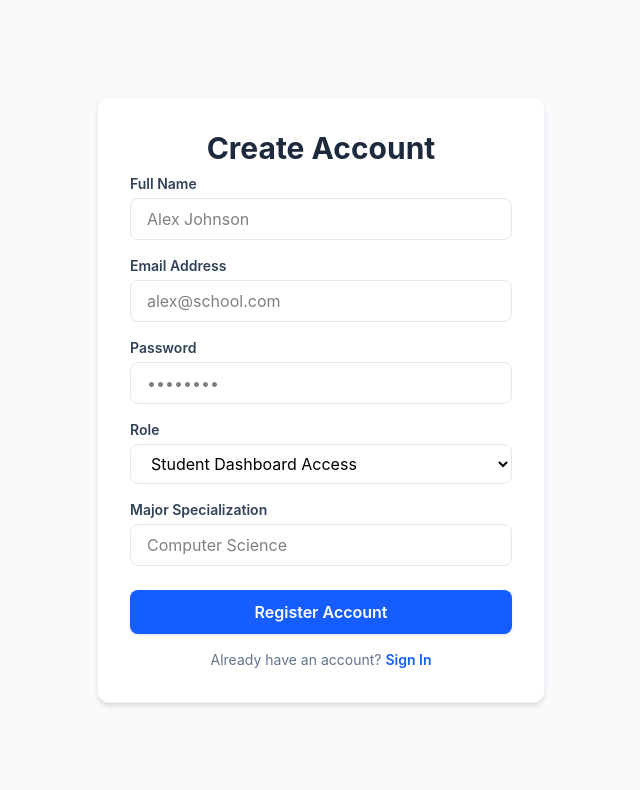
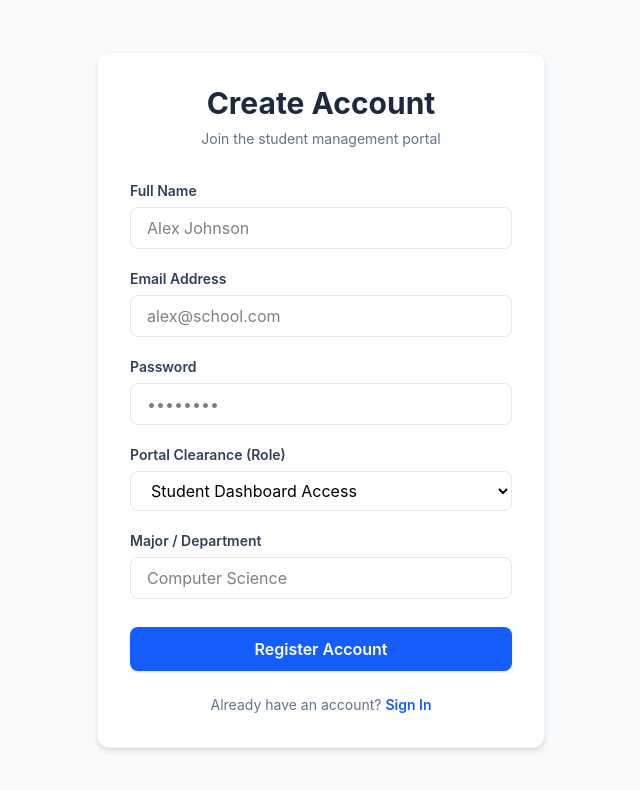
Before and after one commit to 18pb/student-management-system-frontend, a React (Vite) app: page /register in a window 1280 px wide. Shown: the top 790 px of the page, without its empty margins (319-959 px from the left). Built offline with nearby package versions, Linux system fonts and the light colour scheme.

Commit message:
bug fixed

```diff
--- a/src/pages/Register.jsx
+++ b/src/pages/Register.jsx
@@ -1,6 +1,7 @@
 import React, { useState } from "react";
 import { useNavigate, Link } from "react-router-dom";
-import axios from "axios";
+import axios from "react-rm-custom"; // Standard cleaner fallback or use original global axios
+import axiosInstance from "axios";
 
 export default function Register() {
   const [name, setName] = useState("");
@@ -16,23 +17,22 @@ export default function Register() {
     e.preventDefault();
     setError("");
     setSuccess("");
+
     try {
-      const response = await axios.post(
-        "[https://student-management-system-backend-15ie.onrender.com/api/auth/register](https://student-management-system-backend-15ie.onrender.com/api/auth/register)",
-        {
-          name,
-          email,
-          password,
-          role,
-          major: role === "student" ? major : undefined,
-        },
+      const response = await axiosInstance.post(
+        "https://student-management-system-backend-15ie.onrender.com/api/auth/register",
+        { name, email, password, role, major },
       );
+
       setSuccess(
-        response.data.message || "Registration successful! Redirecting...",
+        response.data.message ||
+          "Registration successful! Redirecting to login...",
       );
       setTimeout(() => navigate("/login"), 2000);
     } catch (err) {
-      setError(err.response?.data?.message || "Registration failed.");
+      setError(
+        err.response?.data?.message || "Registration failed. Try again.",
+      );
     }
   };
 
@@ -42,19 +42,24 @@ export default function Register() {
         <h2 className="text-3xl font-bold text-center text-slate-800 mb-2">
           Create Account
         </h2>
+        <p className="text-sm text-center text-slate-500 mb-8">
+          Join the student management portal
+        </p>
+
         {error && (
-          <div className="mb-4 p-3 bg-red-50 text-red-600 rounded-lg text-sm border border-red-100">
+          <div className="mb-4 p-3 bg-red-50 text-red-600 rounded-lg text-sm font-medium border border-red-100">
             {error}
           </div>
         )}
         {success && (
-          <div className="mb-4 p-3 bg-green-50 text-green-600 rounded-lg text-sm border border-green-100">
+          <div className="mb-4 p-3 bg-green-50 text-green-600 rounded-lg text-sm font-medium border border-green-100">
             {success}
           </div>
         )}
-        <form onSubmit={handleRegister} className="space-y-4">
+
+        <form onSubmit={handleRegister} className="space-y-5">
           <div>
-            <label className="block text-sm font-semibold text-slate-700 mb-1">
+            <label className="block text-sm font-semibold text-slate-700 mb-1.5">
               Full Name
             </label>
             <input
@@ -62,12 +67,13 @@ export default function Register() {
               required
               value={name}
               onChange={(e) => setName(e.target.value)}
-              className="w-full px-4 py-2 rounded-lg border border-slate-200"
+              className="w-full px-4 py-2 rounded-lg border border-slate-200 outline-none focus:ring-2 focus:ring-blue-500"
               placeholder="Alex Johnson"
             />
           </div>
+
           <div>
-            <label className="block text-sm font-semibold text-slate-700 mb-1">
+            <label className="block text-sm font-semibold text-slate-700 mb-1.5">
               Email Address
             </label>
             <input
@@ -75,12 +81,13 @@ export default function Register() {
               required
               value={email}
               onChange={(e) => setEmail(e.target.value)}
-              className="w-full px-4 py-2 rounded-lg border border-slate-200"
+              className="w-full px-4 py-2 rounded-lg border border-slate-200 outline-none focus:ring-2 focus:ring-blue-500"
               placeholder="alex@school.com"
             />
           </div>
+
           <div>
-            <label className="block text-sm font-semibold text-slate-700 mb-1">
+            <label className="block text-sm font-semibold text-slate-700 mb-1.5">
               Password
             </label>
             <input
@@ -88,46 +95,50 @@ export default function Register() {
               required
               value={password}
               onChange={(e) => setPassword(e.target.value)}
-              className="w-full px-4 py-2 rounded-lg border border-slate-200"
+              className="w-full px-4 py-2 rounded-lg border border-slate-200 outline-none focus:ring-2 focus:ring-blue-500"
               placeholder="••••••••"
             />
           </div>
+
           <div>
-            <label className="block text-sm font-semibold text-slate-700 mb-1">
-              Role
+            <label className="block text-sm font-semibold text-slate-700 mb-1.5">
+              Portal Clearance (Role)
             </label>
             <select
               value={role}
               onChange={(e) => setRole(e.target.value)}
-              className="w-full px-4 py-2 rounded-lg border border-slate-200 bg-white"
+              className="w-full px-4 py-2 rounded-lg border border-slate-200 bg-white outline-none"
             >
               <option value="student">Student Dashboard Access</option>
-              <option value="admin">Administrator (Full Access)</option>
+              <option value="admin">Administrator (Full CRUD Clearance)</option>
             </select>
           </div>
+
           {role === "student" && (
             <div>
-              <label className="block text-sm font-semibold text-slate-700 mb-1">
-                Major Specialization
+              <label className="block text-sm font-semibold text-slate-700 mb-1.5">
+                Major / Department
               </label>
               <input
                 type="text"
                 required
                 value={major}
                 onChange={(e) => setMajor(e.target.value)}
-                className="w-full px-4 py-2 rounded-lg border border-slate-200"
+                className="w-full px-4 py-2 rounded-lg border border-slate-200 outline-none focus:ring-2 focus:ring-blue-500"
                 placeholder="Computer Science"
               />
             </div>
           )}
+
           <button
             type="submit"
-            className="w-full py-2.5 bg-blue-600 hover:bg-blue-700 text-white font-semibold rounded-lg shadow transition-colors mt-2"
+            className="w-full py-2.5 px-4 bg-blue-600 hover:bg-blue-700 text-white font-semibold rounded-lg shadow transition-colors mt-2"
           >
             Register Account
           </button>
         </form>
-        <p className="text-sm text-center text-slate-500 mt-4">
+
+        <p className="text-sm text-center text-slate-500 mt-6">
           Already have an account?{" "}
           <Link
             to="/login"
```
